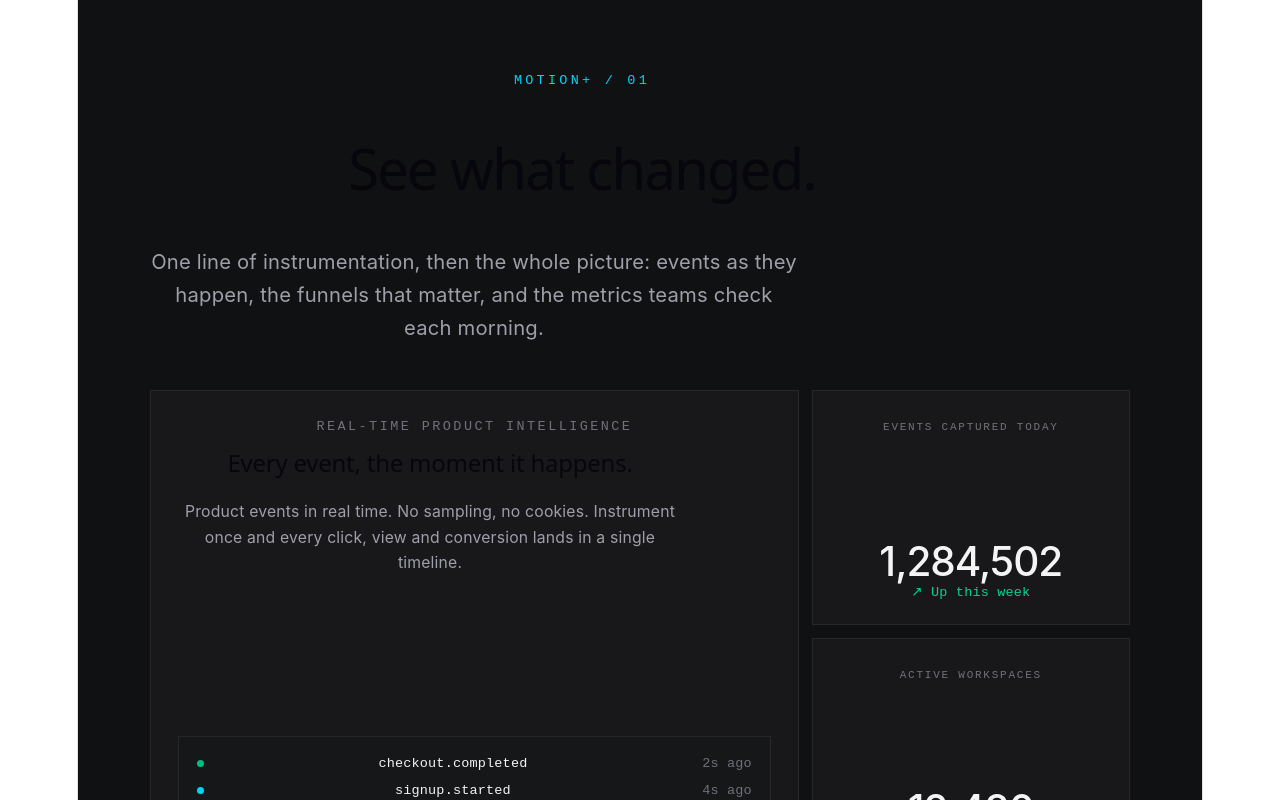
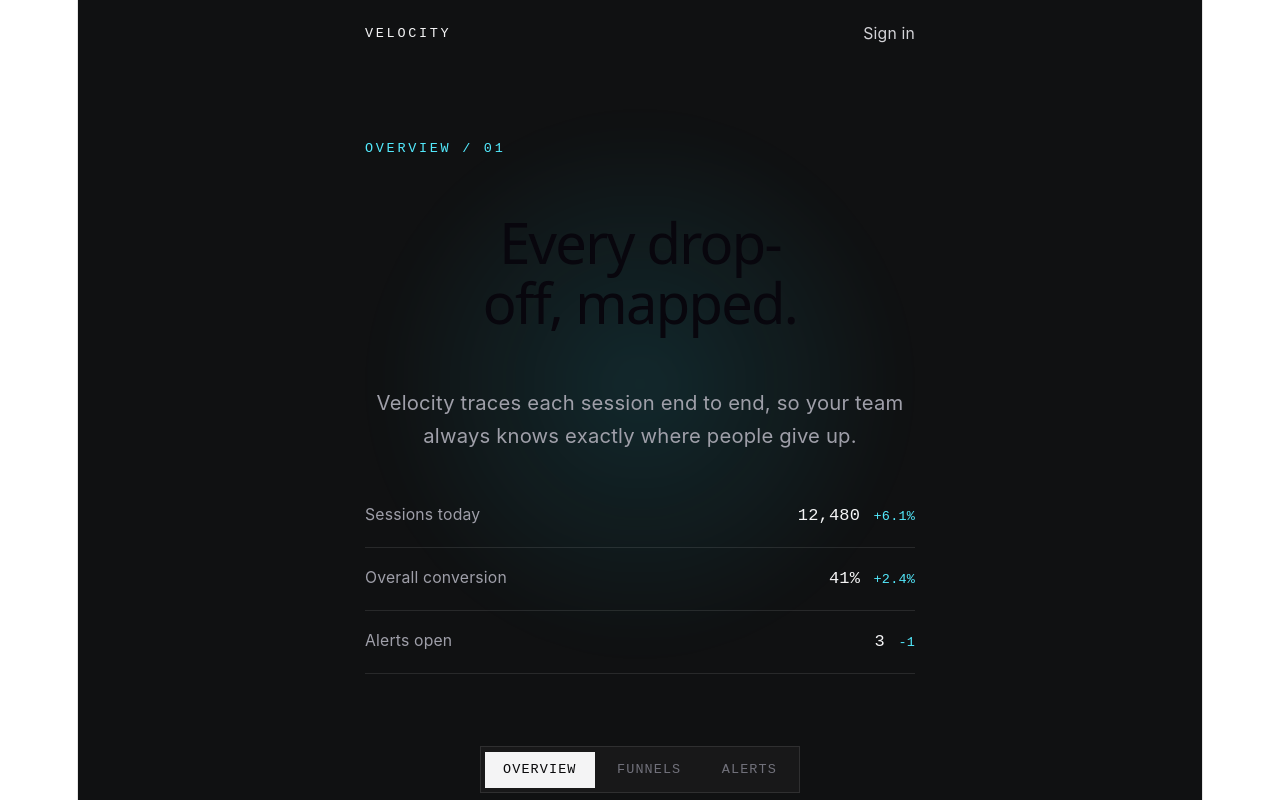
Before and after one commit to Ryan1997123/Portfolio-React, a React (Vite) app: page / in a window 1280 px wide. Shown: the top 800 px of the page. Built offline with nearby package versions, Linux system fonts and the light colour scheme.

Commit message:
Adding bento css

```diff
--- a/src/App.jsx
+++ b/src/App.jsx
@@ -1,7 +1,7 @@
-import FeatureBento from './components/ui/feature-bento'
+import PageCurtainsContent from './components/ui/page-curtains'
 
 function App() {
-  return <FeatureBento />
+  return <PageCurtainsContent />
 }
 
 export default App
--- /dev/null
+++ b/src/components/ui/feature-bento.css
@@ -0,0 +1,11 @@
+@layer theme, base, components;
+
+.velocity-bento {
+  --motion-ui-transition-snap: cubic-bezier(0.22, 1, 0.36, 1);
+  --motion-ui-transition-snap-duration: 0.15s;
+  --velocity-bento-hover-border: color-mix(in srgb, var(--primary) 40%, var(--card));
+
+  width: 100%;
+  max-width: 100%;
+  overflow-x: clip;
+}
--- a/src/components/ui/feature-bento.jsx
+++ b/src/components/ui/feature-bento.jsx
@@ -1,4 +1,5 @@
 import { motion, useMotionValue, useSpring } from 'motion/react'
+import './feature-bento.css'
 
 const tiles = [
   {
@@ -67,7 +68,7 @@ function EventRow({ name, time, tone }) {
 
 function FeatureBento() {
   return (
-    <main className="min-h-screen bg-[#101112] px-6 py-10 font-sans text-zinc-100 sm:px-10 lg:px-16 lg:py-16">
+    <main className="velocity-bento min-h-screen bg-[#101112] px-6 py-10 text-left font-sans text-zinc-100 sm:px-10 lg:px-16 lg:py-16">
       <motion.div
         className="mx-auto flex w-full max-w-6xl flex-col gap-10"
         initial="hidden"
@@ -95,7 +96,7 @@ function FeatureBento() {
           className="grid w-full grid-cols-1 gap-3 sm:grid-cols-2 lg:auto-rows-fr lg:grid-cols-3"
           variants={{ hidden: {}, show: { transition: { staggerChildren: 0.08 } } }}
         >
-          <TiltCard className="group flex min-h-[360px] flex-col justify-between border border-zinc-800 bg-zinc-900 p-6 sm:col-span-2 lg:row-span-2 lg:min-h-[420px]">
+          <TiltCard className="group flex min-h-[360px] flex-col justify-between border border-zinc-800 bg-zinc-900 p-6 transition-colors duration-[var(--motion-ui-transition-snap-duration)] ease-[var(--motion-ui-transition-snap)] hover:border-(--velocity-bento-hover-border) sm:col-span-2 lg:row-span-2 lg:min-h-[420px]">
             <div className="flex flex-col gap-3">
               <p className="font-mono text-xs uppercase tracking-[0.18em] text-zinc-500">Real-time product intelligence</p>
               <h2 className="max-w-md text-2xl font-medium tracking-tight sm:text-3xl">Every event, the moment it happens.</h2>
@@ -108,7 +109,7 @@ function FeatureBento() {
             </ul>
           </TiltCard>
 
-          <TiltCard className="flex min-h-[205px] flex-col justify-between border border-zinc-800 bg-zinc-900 p-5">
+          <TiltCard className="flex min-h-[205px] flex-col justify-between border border-zinc-800 bg-zinc-900 p-5 transition-colors duration-[var(--motion-ui-transition-snap-duration)] ease-[var(--motion-ui-transition-snap)] hover:border-(--velocity-bento-hover-border)">
             <span className="font-mono text-[11px] uppercase tracking-[0.16em] text-zinc-500">Events captured today</span>
             <div>
               <p className="text-4xl font-medium tracking-tight">1,284,502</p>
@@ -116,7 +117,7 @@ function FeatureBento() {
             </div>
           </TiltCard>
 
-          <TiltCard className="flex min-h-[205px] flex-col justify-between border border-zinc-800 bg-zinc-900 p-5">
+          <TiltCard className="flex min-h-[205px] flex-col justify-between border border-zinc-800 bg-zinc-900 p-5 transition-colors duration-[var(--motion-ui-transition-snap-duration)] ease-[var(--motion-ui-transition-snap)] hover:border-(--velocity-bento-hover-border)">
             <span className="font-mono text-[11px] uppercase tracking-[0.16em] text-zinc-500">Active workspaces</span>
             <div>
               <p className="text-4xl font-medium tracking-tight">12,480</p>
@@ -125,7 +126,7 @@ function FeatureBento() {
           </TiltCard>
 
           {tiles.map((tile) => (
-            <TiltCard key={tile.title} className="group flex min-h-[235px] flex-col border border-zinc-800 bg-zinc-900 p-5 transition-colors hover:border-cyan-400/60">
+            <TiltCard key={tile.title} className="group flex min-h-[235px] flex-col border border-zinc-800 bg-zinc-900 p-5 transition-colors duration-[var(--motion-ui-transition-snap-duration)] ease-[var(--motion-ui-transition-snap)] hover:border-(--velocity-bento-hover-border)">
               <div className="flex items-center gap-3 border-b border-zinc-800 pb-4">
                 <span className="text-xl text-cyan-400" aria-hidden="true">{tile.icon}</span>
                 <h2 className="text-lg tracking-tight">{tile.title}</h2>
--- /dev/null
+++ b/src/components/ui/page-curtains.css
@@ -0,0 +1,19 @@
+@layer theme, base, components;
+
+.velocity-curtains {
+  --motion-ui-transition-snap: cubic-bezier(0.22, 1, 0.36, 1);
+  --motion-ui-transition-snap-duration: 0.15s;
+  isolation: isolate;
+}
+
+.velocity-curtains-glow {
+  position: absolute;
+  inset: 12% auto auto 50%;
+  width: min(70vw, 560px);
+  aspect-ratio: 1;
+  border-radius: 999px;
+  background: radial-gradient(circle, rgb(34 211 238 / 0.12), transparent 68%);
+  filter: blur(18px);
+  pointer-events: none;
+  transform: translateX(-50%);
+}
--- /dev/null
+++ b/src/components/ui/page-curtains.jsx
@@ -0,0 +1,119 @@
+import { AnimatePresence, motion } from 'motion/react'
+import { useState } from 'react'
+import './page-curtains.css'
+
+const PAGES = [
+  {
+    kicker: 'Overview',
+    title: 'Every drop-off, mapped.',
+    lede: 'Velocity traces each session end to end, so your team always knows exactly where people give up.',
+    rows: [
+      { label: 'Sessions today', value: '12,480', delta: '+6.1%', positive: true },
+      { label: 'Overall conversion', value: '41%', delta: '+2.4%', positive: true },
+      { label: 'Alerts open', value: '3', delta: '-1', positive: true },
+    ],
+  },
+  {
+    kicker: 'Funnels',
+    title: 'See the exact step people quit.',
+    lede: 'Four steps, one funnel: pricing view, trial start, payment, active subscription.',
+    rows: [
+      { label: 'Biggest leak', value: '30%', delta: '+1.8%', positive: false },
+      { label: 'Trial-to-payment drop', value: '30%', delta: '-2.6%', positive: true },
+      { label: 'Weekly retention', value: '68%', delta: '+3.2%', positive: true },
+    ],
+  },
+  {
+    kicker: 'Alerts',
+    title: 'Get paged before churn happens.',
+    lede: 'Threshold and anomaly rules route straight to Slack, so a leak never sits unnoticed for a week.',
+    rows: [
+      { label: 'Active alert rules', value: '14', delta: '+2', positive: true },
+      { label: 'Mean time to notice', value: '4m', delta: '-38%', positive: true },
+      { label: 'False positive rate', value: '2%', delta: '-1%', positive: true },
+    ],
+  },
+]
+
+function PageLedger({ metrics }) {
+  return (
+    <ul className="mt-2 flex w-full flex-col">
+      {metrics.map((metric) => (
+        <li key={metric.label} className="flex items-baseline justify-between gap-6 border-b border-white/10 py-4">
+          <span className="text-sm text-zinc-400">{metric.label}</span>
+          <span className="flex items-baseline gap-3 font-mono tabular-nums">
+            <span className="text-[17px] font-medium text-zinc-100">{metric.value}</span>
+            <span className={`text-xs ${metric.positive ? 'text-cyan-300' : 'text-zinc-500'}`}>{metric.delta}</span>
+          </span>
+        </li>
+      ))}
+    </ul>
+  )
+}
+
+function TopNav() {
+  return (
+    <header className="relative z-20 w-full py-5">
+      <div className="mx-auto flex w-full max-w-[640px] items-center justify-between px-6 md:px-10">
+        <span className="font-mono text-xs uppercase tracking-[0.2em] text-zinc-100">Velocity</span>
+        <a href="#sign-in" className="text-sm text-zinc-300 transition-colors hover:text-cyan-300">Sign in</a>
+      </div>
+    </header>
+  )
+}
+
+function PageCurtainsContent() {
+  const [page, setPage] = useState(0)
+  const [direction, setDirection] = useState(1)
+  const current = PAGES[page]
+
+  function changePage(nextPage) {
+    if (nextPage === page) return
+    setDirection(nextPage > page ? 1 : -1)
+    setPage(nextPage)
+  }
+
+  return (
+    <main className="velocity-curtains relative flex min-h-screen flex-col overflow-hidden bg-[#101112] font-sans text-zinc-100">
+      <div className="velocity-curtains-glow" aria-hidden="true" />
+      <TopNav />
+
+      <div className="relative z-10 mx-auto flex w-full max-w-[640px] flex-1 flex-col justify-center gap-8 px-6 py-16 md:px-10">
+        <AnimatePresence mode="wait" custom={direction}>
+          <motion.section
+            key={current.kicker}
+            custom={direction}
+            className="flex flex-col items-start gap-5"
+            initial={{ opacity: 0, x: direction * 40, clipPath: 'inset(0 0 100% 0)' }}
+            animate={{ opacity: 1, x: 0, clipPath: 'inset(0 0 0% 0)' }}
+            exit={{ opacity: 0, x: direction * -40, clipPath: 'inset(0 0 0% 0)' }}
+            transition={{ duration: 0.55, ease: [0.22, 1, 0.36, 1] }}
+          >
+            <p className="font-mono text-xs uppercase tracking-[0.2em] text-cyan-300">{current.kicker} / 0{page + 1}</p>
+            <h1 className="max-w-[18ch] text-balance text-4xl font-medium leading-[1.08] tracking-[-0.04em] sm:text-5xl">{current.title}</h1>
+            <p className="max-w-[50ch] text-pretty text-lg leading-relaxed text-zinc-400">{current.lede}</p>
+            <PageLedger metrics={current.rows} />
+          </motion.section>
+        </AnimatePresence>
+      </div>
+
+      <nav className="relative z-10 w-full px-6 pb-12 md:pb-16" aria-label="Pages">
+        <div className="mx-auto flex w-fit gap-1 border border-white/10 bg-white/[0.03] p-1">
+          {PAGES.map((item, index) => (
+            <button
+              key={item.kicker}
+              type="button"
+              aria-current={page === index ? 'page' : undefined}
+              className={`px-4 py-2 font-mono text-xs uppercase tracking-[0.08em] transition-colors ${page === index ? 'bg-zinc-100 text-zinc-950' : 'text-zinc-500 hover:text-zinc-100'}`}
+              onClick={() => changePage(index)}
+            >
+              {item.kicker}
+            </button>
+          ))}
+        </div>
+      </nav>
+    </main>
+  )
+}
+
+export default PageCurtainsContent
```
Also changed, not shown: components.json.
